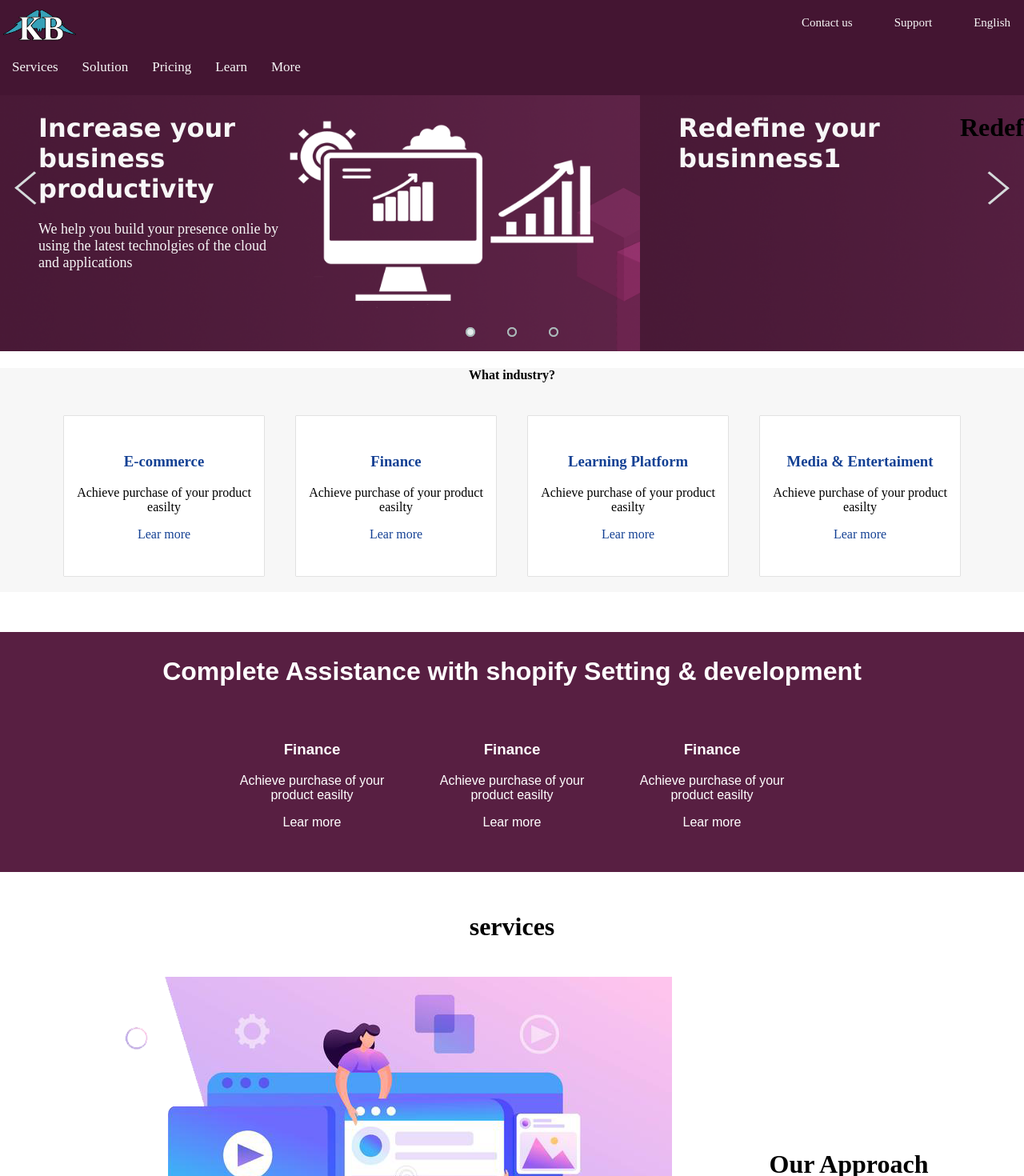
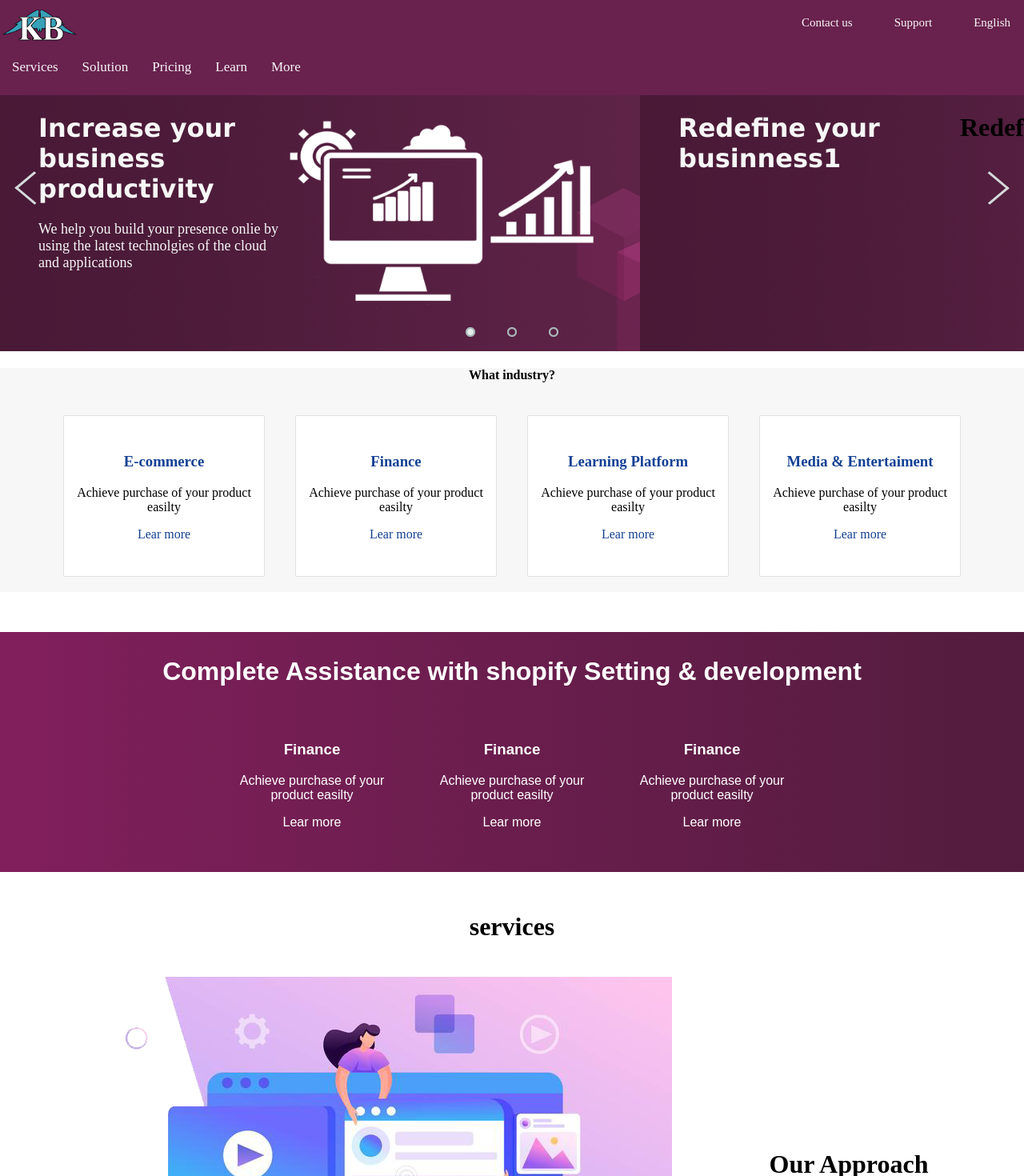
Before and after one commit to Wilfridboris/innovate, a React (Create React App) app: page / in a window 1280 px wide. Shown: the top 1470 px of the page at 80% size. Built offline with nearby package versions, Linux system fonts and the light colour scheme.

Commit message:
:whale2:

```diff
--- a/src/App.css
+++ b/src/App.css
@@ -81,6 +81,7 @@ section a{
     /* background-image:url(img/panel2.png) ; */
     text-align: center;
     background-color: rgb(88, 31, 66);
+    background-image: linear-gradient(to right, rgb(129, 31, 92) , rgb(83, 28, 62));
     margin: 50px 0px;
     padding: 10px;
     height: auto;
--- a/src/head.css
+++ b/src/head.css
@@ -1,6 +1,5 @@
 header {
-    background-color: rgb(68, 21, 50);
-
+    background-color: rgb(105, 33, 78);
 
 }
 .fixed{
```
